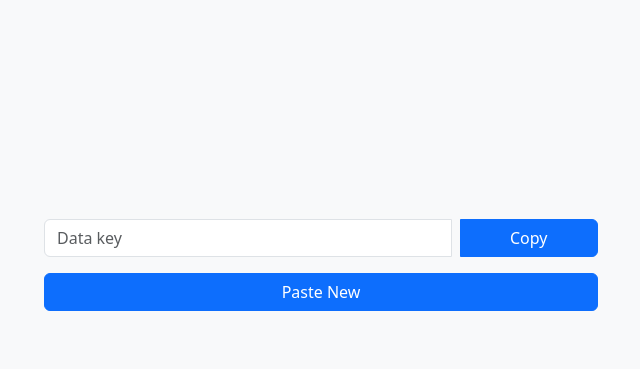
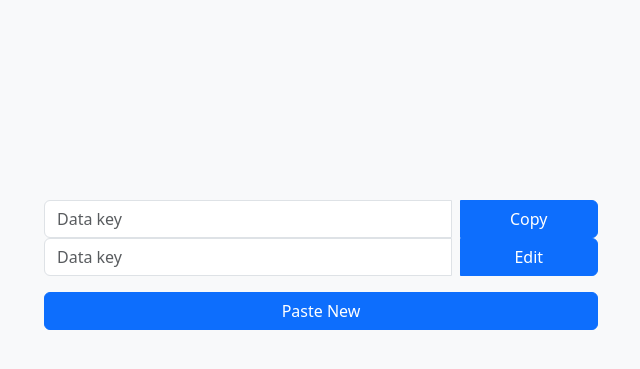
Before and after one commit to asiradnan/CopyPasta, a Django app: page / in a window 1280 px wide. Shown: the part 135-504 px from the top of the page, without its empty margins (319-959 px from the left). Run offline with Django 5.2, Linux system fonts and the light colour scheme.

```diff
--- a/CopyPaste/urls.py
+++ b/CopyPaste/urls.py
@@ -15,12 +15,9 @@ Including another URLconf
     2. Add a URL to urlpatterns:  path('blog/', include('blog.urls'))
 """
 from django.contrib import admin
-from django.urls import path, include, re_path
-from django.conf import settings
-from django.views.static import serve
+from django.urls import path, include
 
 urlpatterns = [
     path('admin/', admin.site.urls),
-    path("",include("Main.urls")),
-    re_path(r'^tmp/media/(?P<path>.*)$', serve, {'document_root': settings.MEDIA_ROOT}),
+    path("",include("Main.urls"))
 ]
--- a/Main/urls.py
+++ b/Main/urls.py
@@ -3,5 +3,7 @@ from . import views
 urlpatterns = [
     path("",views.home,name="home"),
     path("copy",views.copy,name="copy"),
+    path("preEdit",views.preEdit,name="preEdit"),
+    path("edit",views.edit,name="edit"),
     path("paste",views.paste,name="paste"),
 ]
--- a/Main/views.py
+++ b/Main/views.py
@@ -1,4 +1,5 @@
-from django.shortcuts import render, get_object_or_404
+from django.shortcuts import redirect, render, get_object_or_404
+from django.urls import reverse
 from .forms import MainForm
 from .models import MainModel
 
@@ -27,3 +28,28 @@ def paste(request):
             return render(request, "paste.html", {"form":form})
     form = MainForm()
     return render(request, "paste.html", {"form":form})
+
+
+def preEdit(request):
+    if request.method == "POST":
+        key = request.POST.get("key")
+        try:
+            x = get_object_or_404(MainModel, key=key)
+            print(x)
+            request.session['key'] = key
+            return redirect(reverse('edit'))
+        except:
+            return render(request, "copy.html", {"error":"Data not found"})
+
+def edit(request):
+    obj = get_object_or_404(MainModel, key=request.session.get('key'))
+    if request.method == "POST":
+        key = request.POST.get("key")
+        form = MainForm(request.POST, request.FILES,instance=obj)
+        if form.is_valid():
+            form.save()
+            return render(request, "pasted.html",{"key":key})
+        else:
+            return render(request, "paste.html", {"form":form})
+    form = MainForm(instance=obj)
+    return render(request, "paste.html", {"form":form})
--- a/templates/home.html
+++ b/templates/home.html
@@ -21,6 +21,17 @@
                     </form>
                 </div>
             </div>
+            <div class="row justify-content-center">
+                <div class="col-8 col-md-6">
+                    <form action="/preEdit" method="post">
+                        {% csrf_token %}
+                        <div class="input-group">
+                            <input class="form-control" type="text" name="key" placeholder="Data key">
+                            <button type="submit" class="btn btn-primary ms-2 w-25">Edit</button>
+                        </div>
+                    </form>
+                </div>
+            </div>
             <div class="row justify-content-center mt-3">
                 <div class="col-8 col-md-6">
                     <a href="/paste">
```
Also changed, not shown: CopyPaste/settings.py (+9 -2 lines), 1 other file.
